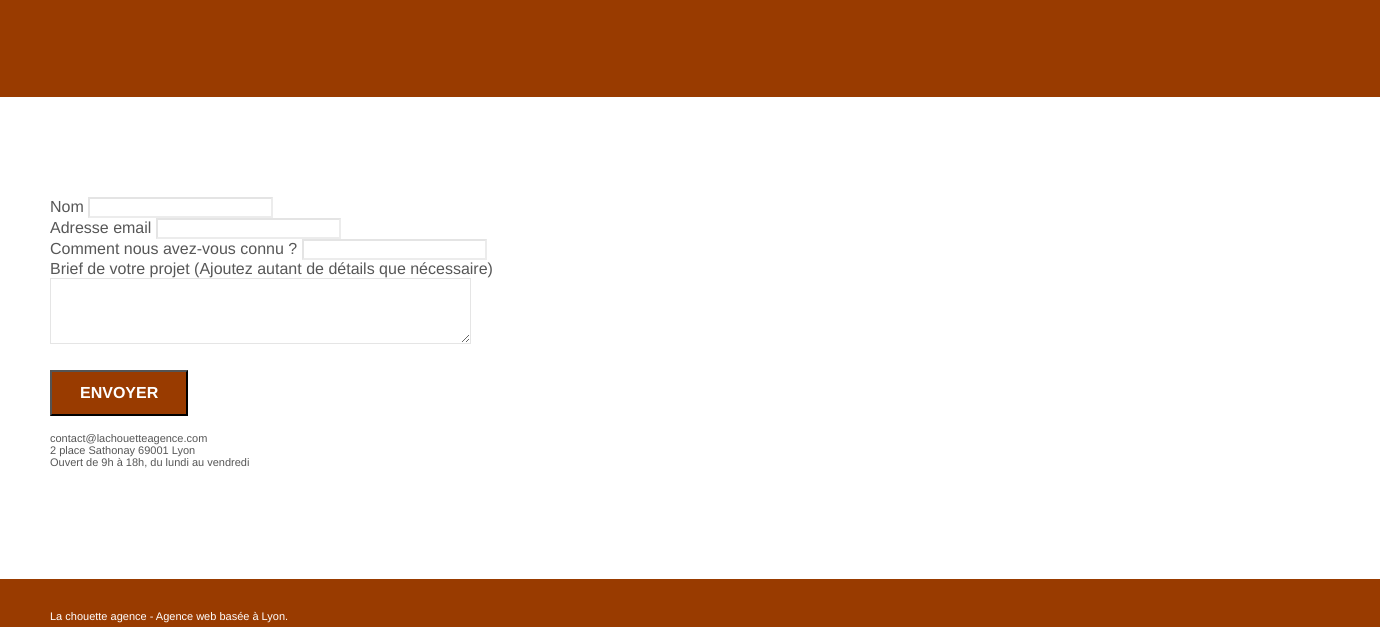
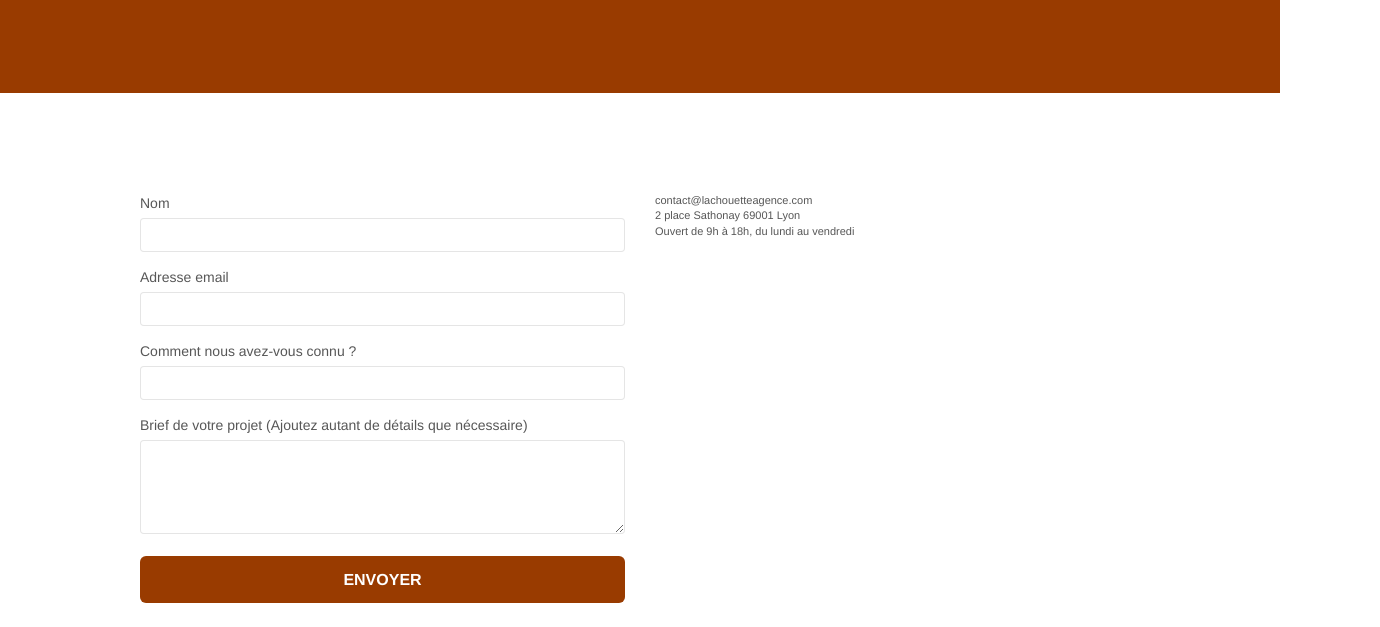
Before and after one commit to Riocamy/P4-accessibility-seo, a plain HTML site: page contact.html in a window 1280 px wide. Shown: the part 305-932 px from the top of the page, 1380 px wide, since content can reach past the window. Drawn offline with nearby package versions, Linux system fonts and the light colour scheme.

Commit message:
updated contact page

```diff
--- a/contact.html
+++ b/contact.html
@@ -7,6 +7,7 @@
   <meta name="viewport" content="width=device-width, initial-scale=1.0, viewport-fit=cover">
   <link rel="shortcut icon" type="image/png" href="favicon.webp">
 
+  <link rel="stylesheet" type="text/css" href="./css/bootstrap.min.css">
 	<link rel="stylesheet" type="text/css" href="style.min.css">
 	<link rel="stylesheet" type="text/css" href="./css/font-awesome.min.css">
 	<link rel="stylesheet" type="text/css" href="./css/et-line.min.css">
```
